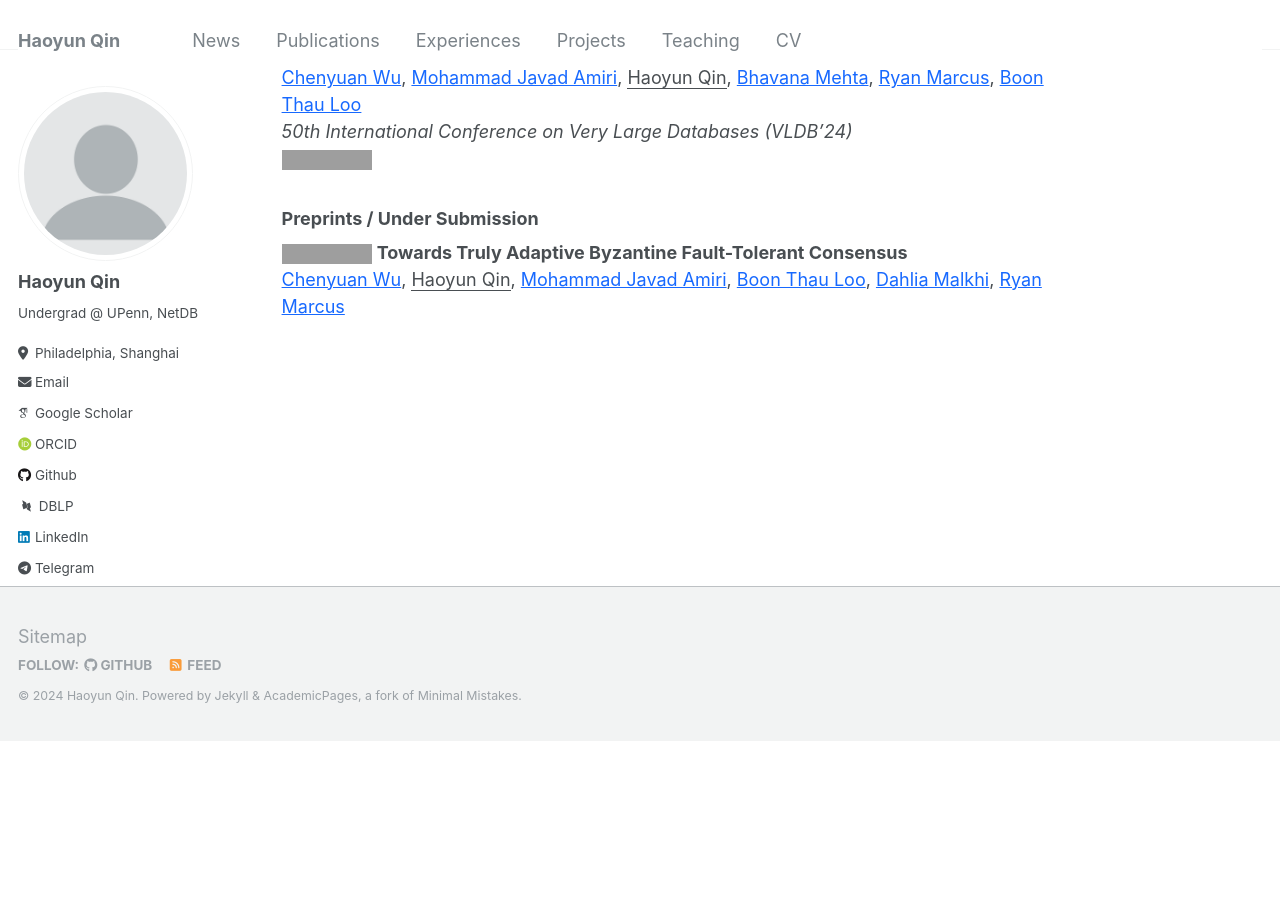
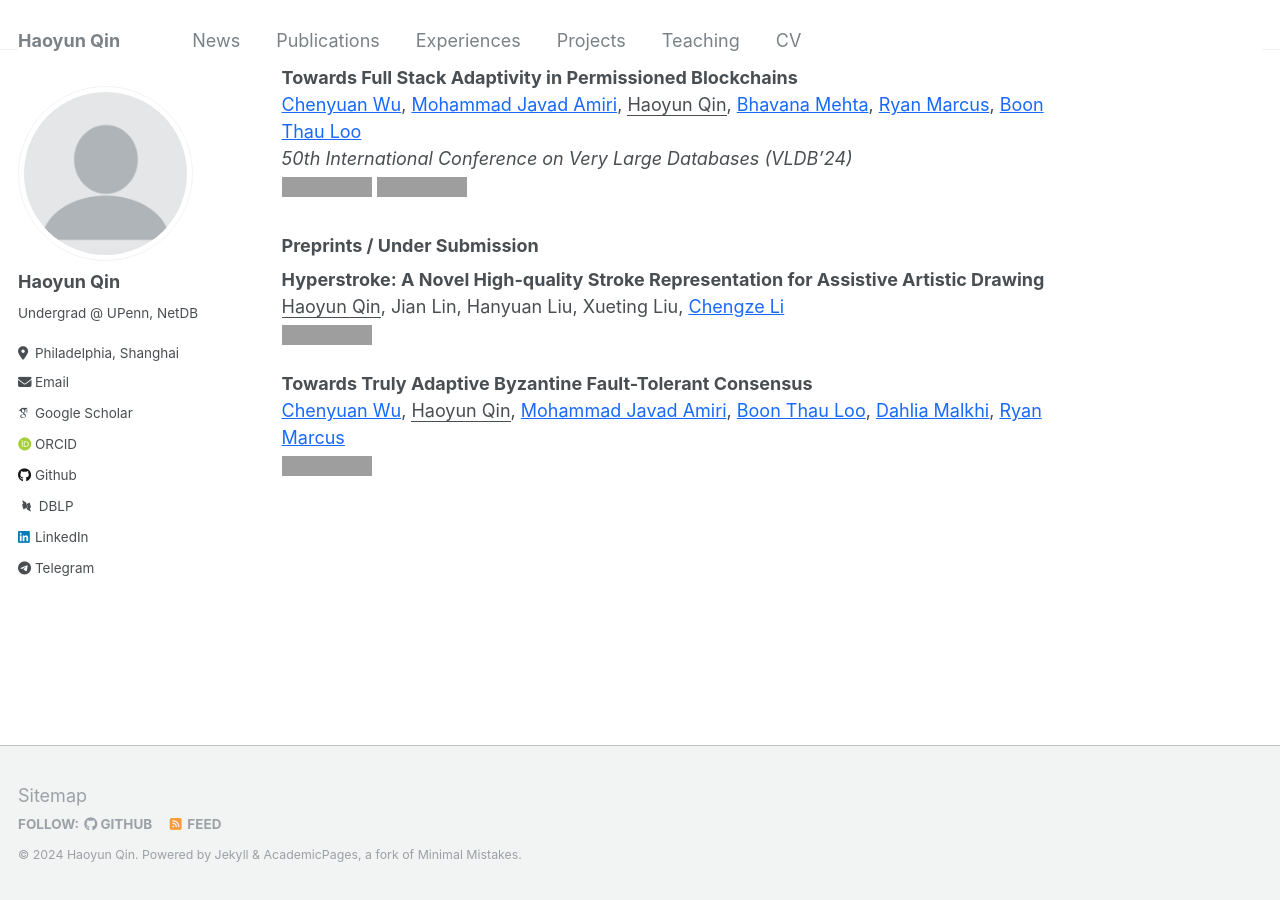
Before and after one commit to JeffersonQin/academic, a Jekyll site: the page built from _pages/includes/pub.md, in a window 1280 px wide and 900 px high, scrolled down 636 px. Built offline with Jekyll 4.4.1, drawn with Linux system fonts in a browser that asks for light colours; some web fonts are replaced; our own code applies the rules of GitHub Pages for plain Markdown files; before the commit the page ends 1378 px from its top, so only the background shows below that; grey boxes are pictures that could not be loaded.

Commit message:
feat: update publication

```diff
--- a/_pages/includes/pub.md
+++ b/_pages/includes/pub.md
@@ -2,28 +2,34 @@
 
 ### Peer-reviewed Conference / Journal Papers
 
-[![](https://img.shields.io/badge/NSDI-2025-blue?style=flat-square)](https://www.usenix.org/conference/nsdi25) **BFTBrain: Adaptive BFT Consensus with Reinforcement Learning**<br>
+**BFTBrain: Adaptive BFT Consensus with Reinforcement Learning**<br>
 [Chenyuan Wu](https://chenyuanwu.com/), <ins>Haoyun Qin</ins>, [Mohammad Javad Amiri](https://www3.cs.stonybrook.edu/~amiri/), [Boon Thau Loo](https://boonloo.cis.upenn.edu/), [Dahlia Malkhi](https://malkhi.com/), [Ryan Marcus](https://rmarcus.info/blog/)<br>
 *22nd USENIX Symposium on Networked Systems Design and Implementation (NSDI'25)*<br>
-[![](https://img.shields.io/badge/Code-black?style=flat-square&logo=github&logoColor=ffffff)](https://github.com/JeffersonQin/BFTBrain)
+[![](https://img.shields.io/badge/NSDI-2025-blue?style=flat-square)](https://www.usenix.org/conference/nsdi25) [![](https://img.shields.io/badge/arxiv-2408.06432-b31b1b?logo=arxiv&logoColor=red)](https://arxiv.org/abs/2408.06432) [![](https://img.shields.io/badge/Code-black?style=flat-square&logo=github&logoColor=ffffff)](https://github.com/JeffersonQin/BFTBrain)
 
-[![](https://img.shields.io/badge/VLDB-2024-blue?style=flat-square)](https://vldb.org/2024/) **BFTGym: An Interactive Playground for BFT Protocols**<br>
+**BFTGym: An Interactive Playground for BFT Protocols**<br>
 <ins>Haoyun Qin</ins>, [Chenyuan Wu](https://chenyuanwu.com/), [Mohammad Javad Amiri](https://www3.cs.stonybrook.edu/~amiri/), [Ryan Marcus](https://rmarcus.info/blog/), [Boon Thau Loo](https://boonloo.cis.upenn.edu/)<br>
 *50th International Conference on Very Large Databases (VLDB'24)*<br>
-[![](https://img.shields.io/badge/Paper-blue?style=flat-square&logo=adobeacrobatreader&logoColor=ffffff)](/files/papers/bftgym.pdf)
+[![](https://img.shields.io/badge/VLDB-2024-blue?style=flat-square)](https://vldb.org/2024/) [![](https://img.shields.io/badge/Paper-blue?style=flat-square&logo=adobeacrobatreader&logoColor=ffffff)](/files/papers/bftgym.pdf)
 [![](https://img.shields.io/badge/Code-black?style=flat-square&logo=github&logoColor=ffffff)](https://github.com/JeffersonQin/BFTGym)
 [![](https://img.shields.io/badge/Demo%20Video-ff0000?style=flat-square&logo=youtube&logoColor=ffffff)](https://youtu.be/o5LaGXNiyCo)
 
-[![](https://img.shields.io/badge/DAC-2024-blue?style=flat-square)](https://www.dac.com/) **Fast Virtual Gate Extraction For Silicon Quantum Dot Devices**<br>
+**Fast Virtual Gate Extraction For Silicon Quantum Dot Devices**<br>
 [Shize Che](https://shizeche.github.io/), Seongwoo Oh, <ins>Haoyun Qin</ins>, [Yuhao Liu](https://acasta-yhliu.github.io/), Anthony Sigillito and [Gushu Li](https://sites.google.com/view/gushuli)<br>
-*Design Automation Conference (DAC'24)*
+*Design Automation Conference (DAC'24)*<br>
+[![](https://img.shields.io/badge/DAC-2024-blue?style=flat-square)](https://www.dac.com/)
 
-[![](https://img.shields.io/badge/VLDB-2024-blue?style=flat-square)](https://vldb.org/2024/) **Towards Full Stack Adaptivity in Permissioned Blockchains**<br>
+**Towards Full Stack Adaptivity in Permissioned Blockchains**<br>
 [Chenyuan Wu](https://chenyuanwu.com/), [Mohammad Javad Amiri](https://www3.cs.stonybrook.edu/~amiri/), <ins>Haoyun Qin</ins>, [Bhavana Mehta](https://www.linkedin.com/in/bmehta5/), [Ryan Marcus](https://rmarcus.info/blog/), [Boon Thau Loo](https://boonloo.cis.upenn.edu/)<br>
 *50th International Conference on Very Large Databases (VLDB'24)*<br>
-[![](https://img.shields.io/badge/Paper-blue?style=flat-square&logo=adobeacrobatreader&logoColor=ffffff)](/files/papers/fab.pdf)
+[![](https://img.shields.io/badge/VLDB-2024-blue?style=flat-square)](https://vldb.org/2024/) [![](https://img.shields.io/badge/Paper-blue?style=flat-square&logo=adobeacrobatreader&logoColor=ffffff)](/files/papers/fab.pdf)
 
 ### Preprints / Under Submission
 
-[![](https://img.shields.io/badge/OSR-2024-blue?style=flat-square)](https://www.sigops.org/publications/) **Towards Truly Adaptive Byzantine Fault-Tolerant Consensus**<br>
-[Chenyuan Wu](https://chenyuanwu.com/), <ins>Haoyun Qin</ins>, [Mohammad Javad Amiri](https://www3.cs.stonybrook.edu/~amiri/), [Boon Thau Loo](https://boonloo.cis.upenn.edu/), [Dahlia Malkhi](https://malkhi.com/), [Ryan Marcus](https://rmarcus.info/blog/)
+**Hyperstroke: A Novel High-quality Stroke Representation for Assistive Artistic Drawing**<br>
+<ins>Haoyun Qin</ins>, Jian Lin, Hanyuan Liu, Xueting Liu, [Chengze Li](https://moeka.me)<br>
+[![](https://img.shields.io/badge/SIGGRAPH%20Asia-2024-blue?style=flat-square)](https://asia.siggraph.org/2024/)
+
+**Towards Truly Adaptive Byzantine Fault-Tolerant Consensus**<br>
+[Chenyuan Wu](https://chenyuanwu.com/), <ins>Haoyun Qin</ins>, [Mohammad Javad Amiri](https://www3.cs.stonybrook.edu/~amiri/), [Boon Thau Loo](https://boonloo.cis.upenn.edu/), [Dahlia Malkhi](https://malkhi.com/), [Ryan Marcus](https://rmarcus.info/blog/)<br>
+[![](https://img.shields.io/badge/OSR-2024-blue?style=flat-square)](https://www.sigops.org/publications/)
```
